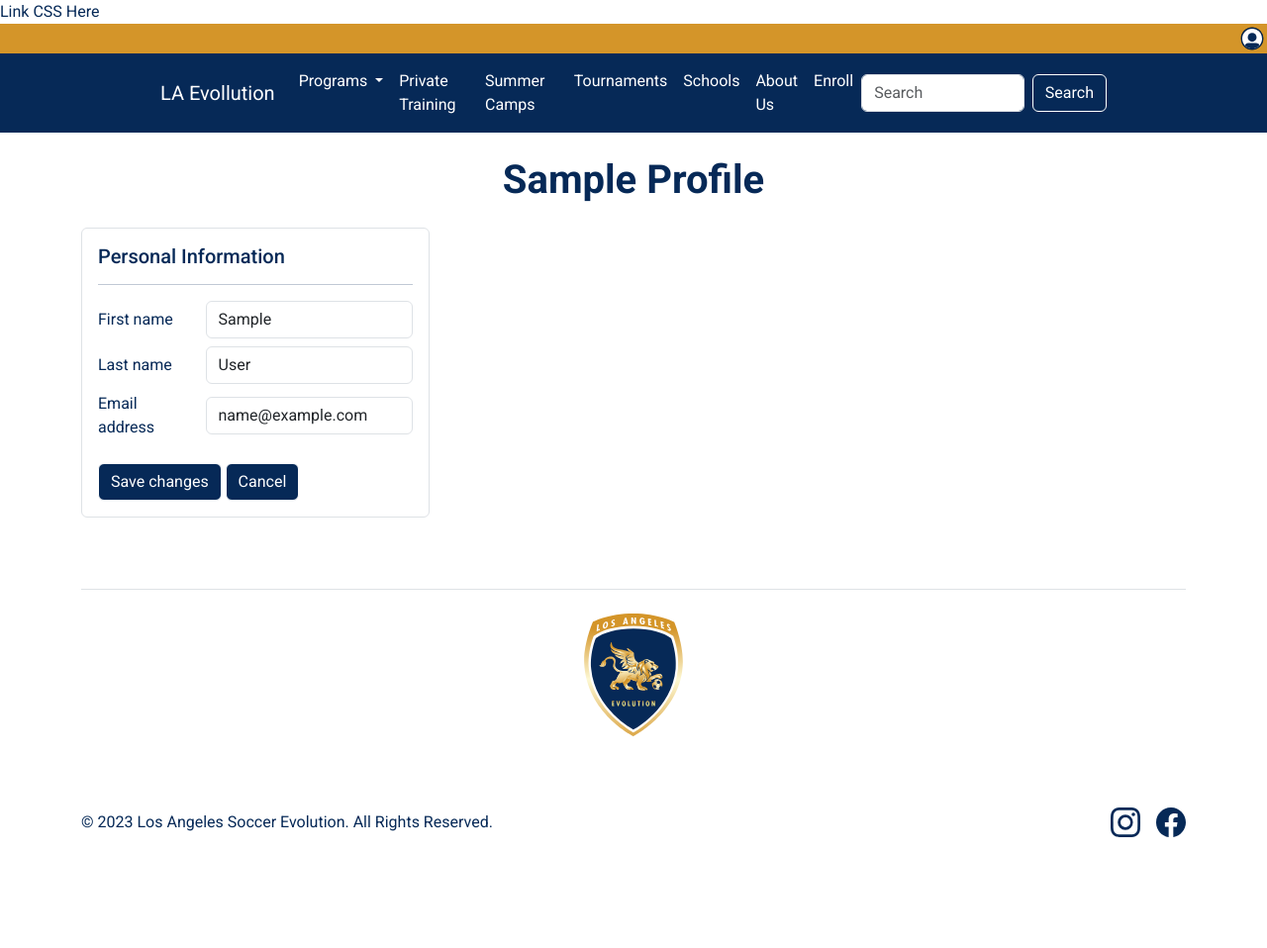
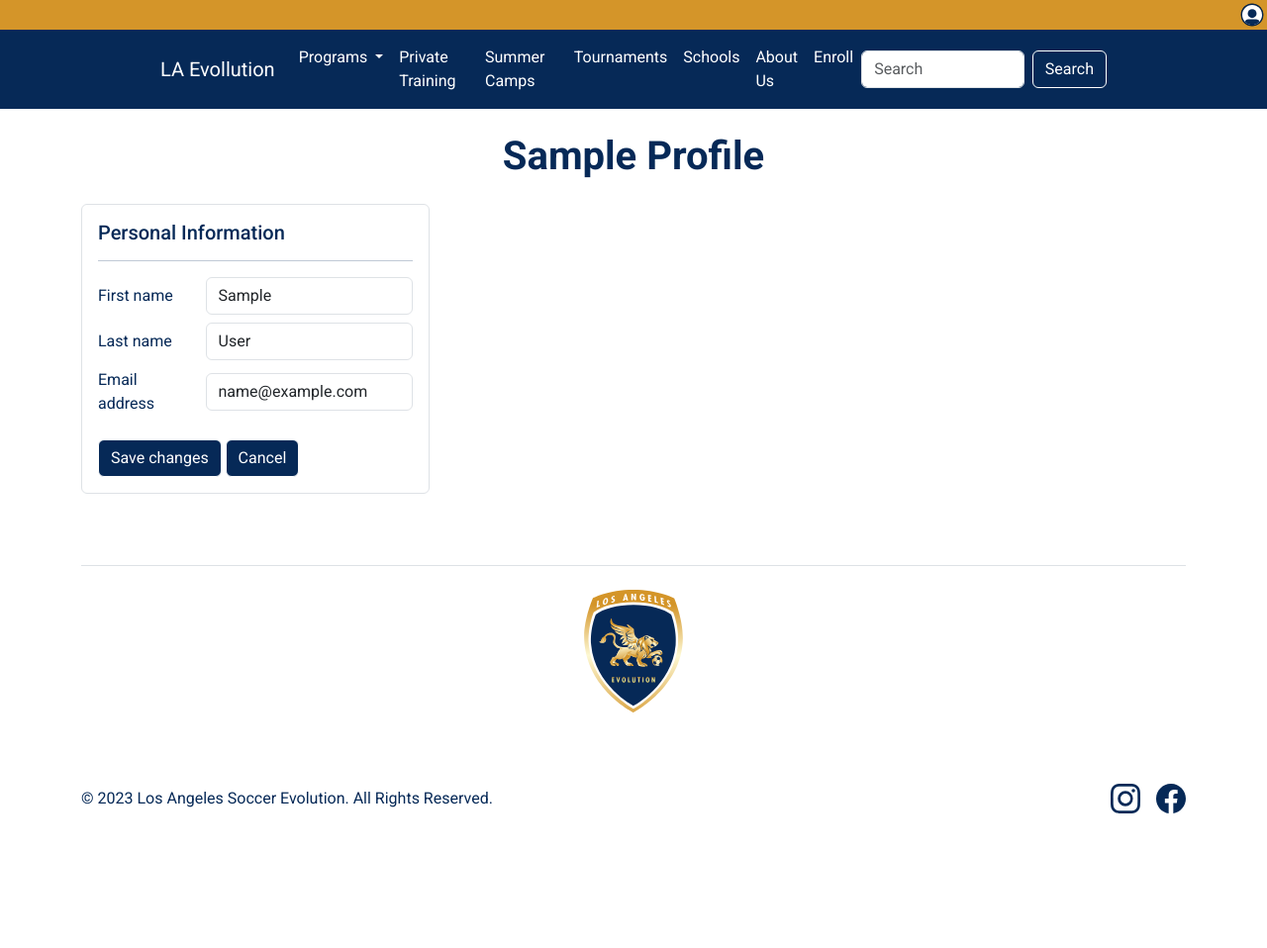
Before and after one commit to ChenGit55/lase-site, a Django app: page /accounts/edit-profile/1/ in a window 1280 px wide. Shown: the whole page at 99% size. After the commit the page ends 822 px from the top, so only its background shows below. Run offline with Django 3.2, Linux system fonts and the light colour scheme; the visitor is signed in with stand-in values (Sample User, id 1); data comes from the database, SQL or seed files in the repository; some libraries are stand-ins or nearby versions.

Commit message:
bug fixed

```diff
--- a/templates/src/base.html
+++ b/templates/src/base.html
@@ -12,7 +12,6 @@
     {% load bootstrap5 %}
     {% bootstrap_css %}
     <link rel="stylesheet" href="{% static 'src/css/base.css'%}">
-    {% block linkcss %}Link CSS Here{% endblock linkcss %}
     {% bootstrap_javascript %}
 </head>
 <body>
```
